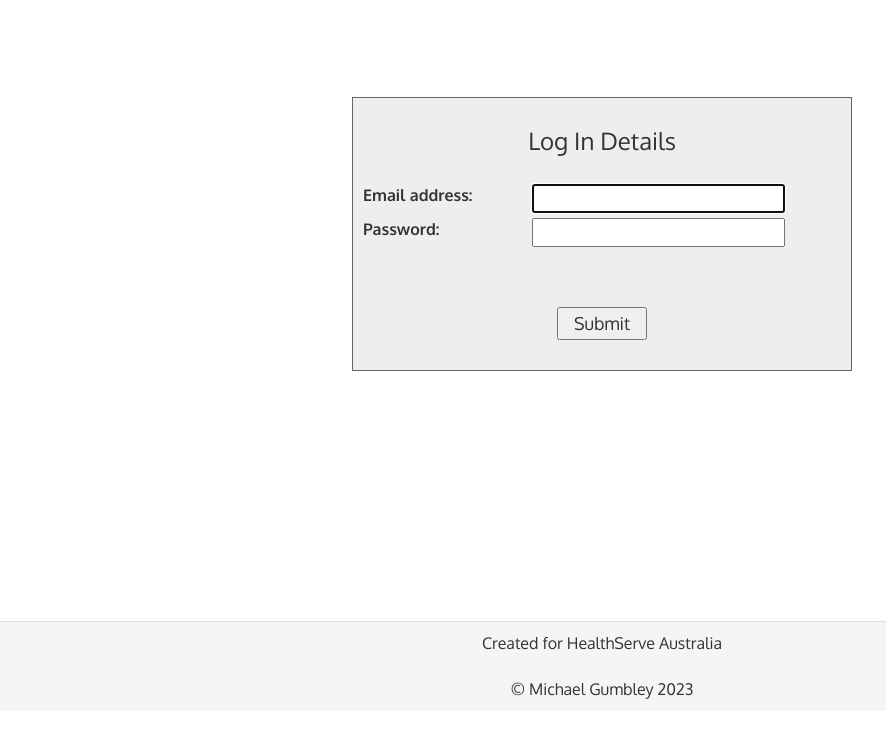
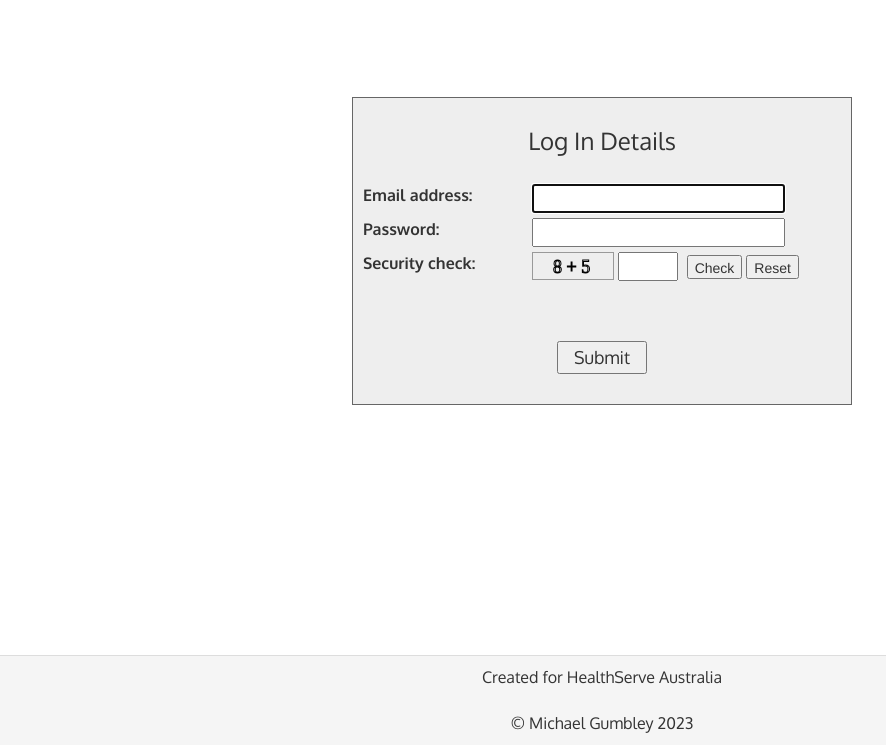
Before and after one commit to michaelgumbley/hsa-asset-survey, a plain HTML site: page index.html in a window 1280 px wide. Shown: the part 103-848 px from the top of the page, without its empty margins (38-924 px from the left). Before the commit the page ends 814 px from the top, so only its background shows below. Drawn offline with Linux system fonts and the light colour scheme.

Commit message:
Login page changes - now a functioning captcha solution

```diff
--- a/css/styles.css
+++ b/css/styles.css
@@ -94,6 +94,40 @@ body {
   border-color: #666666;
 }
 
+#securityInput{
+  width: 60px;
+}
+
+#mathCanvas{
+/*  width: 800px;
+  height: 26px; */
+  border-width: 1px;
+  border-style: solid;
+  border-color: #999999;
+  margin-bottom: -8px;
+
+}
+
+.securityBtn{
+  height: 24px;
+  margin-top: 3px;
+  font-size: 14px;
+  font-family: "Helvetica Neue",Helvetica,Arial,sans-serif;
+}
+
+#securityOutcome{
+  color: red;
+  font-size: 14px;
+}
+
+.no-pad-right{
+  padding-right: 0px;
+}
+
+.no-pad-left{
+  padding-left: 0px;
+}
+
 
 /***** SURVEY PAGE SPECIFIC *****/
 
--- a/index.html
+++ b/index.html
@@ -48,7 +48,7 @@
           <h3 class="text-center form-heading">Log In Details</h3>
 
           <form id="login-form" action="./questions.html" method="post">
-
+            <!-- email -->
             <div class="row input-row">
               <div class="col-xs-4">
                 <label for="email">Email address:</label>
@@ -57,7 +57,7 @@
                 <input type="email" id="email" name="email" size="32" autofocus>
               </div>
             </div>
-
+            <!-- password -->
             <div class="row input-row">
               <div class="col-xs-4">
                 <label for="pwd">Password:</label>
@@ -66,7 +66,25 @@
                 <input type="password" id="pwd" name="pwd" size="32">
               </div>
             </div>
+            <!-- captcha -->
+            <div class="row input-row">
+              <div class="col-xs-4">
+                <label for="securityChk">Security check:</label>
+              </div>
+              <div class="col-xs-4 no-pad-right" >
+                <canvas id="mathCanvas" width="80" height="26"></canvas>
+                <input type="number" id="securityInput" name="securityInput" size="4" width="80">
+              </div>
+              <div class="col-xs-4 no-pad-left">
+                <input type="button" name="check" value="Check" class="securityBtn" id="checkBtn" onclick="checkChallenge()">
+                <input type="button" name="reset" value="Reset" class="securityBtn" id="resetBtn" onclick="resetChallenge()">
+              </div>
+            </div>
+            <!-- line2, same row: outcome message -->
+            <div class="col-xs-4"></div>
+            <div class="col-xs-8" id="securityOutcome"> </div>
 
+            <!-- form submit row -->
             <div class="row submit-row">
               <div class="col-xs-12">
                 <input class="submit-btn" id="submit" type="button" value="Submit">
@@ -101,5 +119,9 @@
     <script src="js/bootstrap.min.js"></script>
     <script src="js/ajax-utils.js"></script>
     <script src="js/auth-script.js"></script>
+    <!-- <script src="node_modules/js-captcha/dist/js/index.js"></script> -->
+    <!-- <script src="node_modules/js-captcha/dist/js/index.min.js"></script> -->
+    <!-- <script src="https://www.rvdizajn.com/jpopup/js/jPopup.min.js"></script> -->
+    <!-- <script src="https://cdnjs.cloudflare.com/ajax/libs/classlist/1.1.20170427/classList.min.js"></script> -->
   </body>
 </html>
--- a/js/auth-script.js
+++ b/js/auth-script.js
@@ -1,9 +1,15 @@
+
 
 //module-level vars
 var credentialsUrl = "resources/credentials.json";
 var credentialsArray;
+var canvasElement;
+var answer = 0;
+var isHuman = false;
+const maxTries = 2;
+var countTries = 0;
 
-//add submit event listener
+//add submit event listener - called after credentials loaded
 function addSubmitListener(){
 
 	document.querySelector("#submit").addEventListener("click", function (event) {
@@ -18,6 +24,13 @@ function addSubmitListener(){
 
 	  	return val.email === user.email && val.password === user.password;
 		});
+
+        //check for valid security check
+        if(! isHuman){
+            document.querySelector("#securityOutcome").style = "color:red;"
+            document.querySelector("#securityOutcome").innerHTML = "Security check required."
+            return; //exit
+        };
 
 		if (index !== -1) {
 			//TO DO: create authentication token here for security management
@@ -52,16 +65,108 @@ function getLoginCredentials(){
 };
 
 
+function resetCanvas(){
+    console.log("Resetting challenge");
+
+    let num1 = Math.round(Math.random() * 6) + 3;
+    let num2 = Math.round(Math.random() * 5) + 1;
+    answer = num1 + num2;
+
+    let challengeStr = num1 + " + " + num2;
+    console.log(challengeStr, answer);
+
+    var ctx = canvasElement.getContext("2d");
+    ctx.scale(1, 1);
+    ctx.clearRect(0, 0, canvasElement.width, canvasElement.height);
+    ctx.font = "18px Arial italics";
+    ctx.strokeText(challengeStr, 20, 20);
+};
+
+function checkChallenge(){
+
+    //do nothing if check has already passed
+    if(isHuman) return;
+
+    //increment tries
+    countTries++;
+
+    //get input and check
+    let userInput = document.querySelector("#securityInput").value;
+    userInput = Math.trunc(Number(userInput));
+
+    if(userInput == answer){
+        isHuman = true;
+
+        //show success msg
+        document.querySelector("#securityOutcome").style = "color:green;"
+        document.querySelector("#securityOutcome").innerHTML = "Check succeeded!"
+
+        //disable input box and buttons
+        document.querySelector("#checkBtn").style.color = "gray"
+        document.querySelector("#resetBtn").style = "color:gray;"
+        document.querySelector("#securityInput").disabled = true;
+    }
+    else{
+        //fail condition
+        isHuman = false;
+
+        //check tries
+        if(countTries > maxTries){
+            alert("Security check failed. Resetting challenge.");
+            resetChallenge();
+        }
+        else{
+            //show fail msg
+            document.querySelector("#securityOutcome").style = "color:red;"
+            document.querySelector("#securityOutcome").innerHTML = "Input is incorrect. Try again."
+            document.querySelector("#securityInput").focus();
+        }
+    }
+};
+
+function resetChallenge(){
+
+    //do nothing if check has already passed
+    if(isHuman) return;
+
+    //ensure "check" button has text
+    countTries = 0;
+    // let checkBtn = document.querySelector("#checkBtn");
+    // checkBtn.value = "Check";
+    // checkBtn.style = 'font-family: "Helvetica Neue",Helvetica,Arial,sans-serif;';
+
+    //clear input box
+    document.querySelector("#securityInput").value = "";
+
+    //reset canvas
+    resetCanvas();
+};
+
+//UX candy to clear error message on input
+document.querySelector("#securityInput").addEventListener("keydown", function (event) {
+
+    //if an attempt has been made, there should be a meesage.  Remove it.
+    if(countTries > 0){
+    document.querySelector("#securityOutcome").innerHTML = " ";
+    }
+
+});
+
+
 
 // On page load - before images or CSS
 $(function () { // Same as document.addEventListener("DOMContentLoaded"...
 
-  //async call to get the auth object
+    //async call to get the auth object
 	credentialsArray = getLoginCredentials();
 
 
-  //then enable the submit button
-	addSubmitListener();
+    //then enable the submit button
+    addSubmitListener();
+
+    //set canvas
+    canvasElement = document.querySelector("#mathCanvas");
+    resetCanvas();
 
 
   });
```
